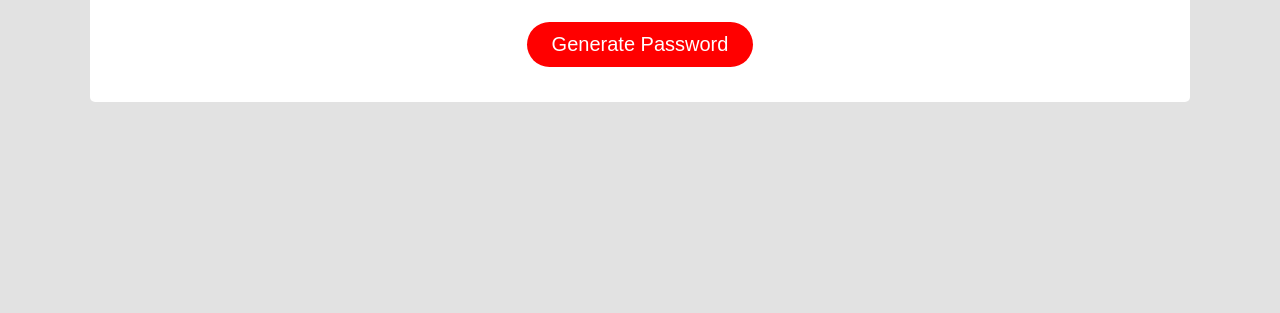
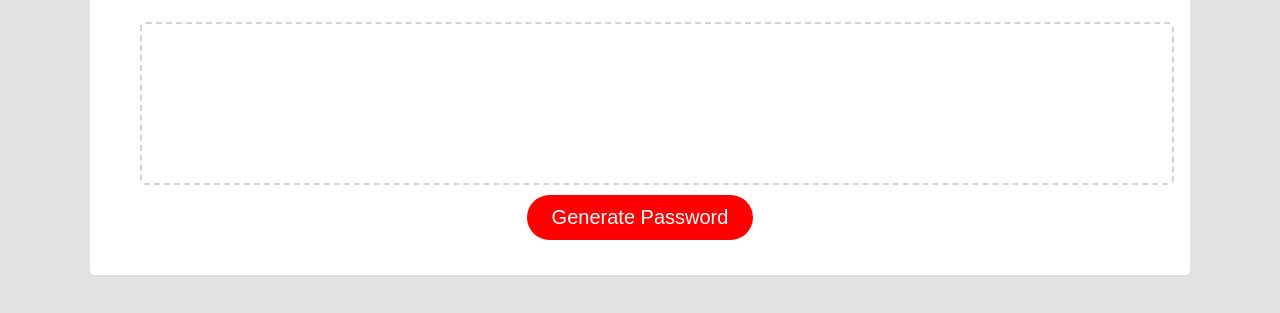
Before and after one commit to Bdomschot/Week3HW, a plain HTML site: page index.html in a window 1280 px wide. Shown: the part 235-548 px from the top of the page. Drawn offline with Linux system fonts and the light colour scheme.

Commit message:
HTML and CSS updates, user input and validation added.

```diff
--- a/index.html
+++ b/index.html
@@ -16,7 +16,10 @@
                 <h2> Generate a Password </h2>
             </div>
             <div class = "card-pass">
-
+                <textarea
+                readonly
+                id="password"
+                ></textarea>
             </div>
             <div class = "card-button">
                 <button id = "generate" class = "btn"> Generate Password</button>
--- a/script.js
+++ b/script.js
@@ -4,7 +4,29 @@ const lowerCaseOptions = ["a","b","c","d","e","f","g","h","i","j","k","l","m","n
 const numberOptions = ["0","1","2","3","4","5","6","7","8","9"];
 const specialCharacterOptions = ["!","#","$","%","&","(",")","*","+",",","-",".","/",":",";","<","=",">","?","@","[","]","^","_","`","{","|","}","~"];
 
+function userInputLength() {
+  let length;
+  let lengthValidate = false;
 
+  while ( lengthValidate = false){
+    var lengthInput = prompt("Please enter a password length between 8 and 128 characters.");
+
+    if ( lengthInput === null ) return;
+
+    length = parseInt ( lengthInput );
+
+    if ( length.isInteger() && (length >= 8 && length <= 128)) {
+      lengthValidate = true;
+      return;
+    }
+    else {
+      alert ( "Invalid entry please try again.")
+      return;
+    }
+  }
+
+  return length;
+}
 
 
 
--- a/style.css
+++ b/style.css
@@ -32,6 +32,7 @@ header{
 
 .card-pass{
     display: block;
+    min-height: 100px;
 }
 
 .card-button{
@@ -49,3 +50,22 @@ header{
     font-size: 20px;
     padding: 10px 25px;
 }
+
+
+#password {
+    border: none;
+    display: block;
+    width: 100%;
+    padding-top: 15px;
+    padding-left: 15px;
+    padding-right: 15px;
+    padding-bottom: 100px;
+    font-size: 1.2rem;
+    text-align: center;
+    margin-top: 10px;
+    margin-bottom: 10px;
+    border: 2px dashed lightgray;
+    border-radius: 6px;
+    resize: none;
+    overflow: hidden;
+  }
```
